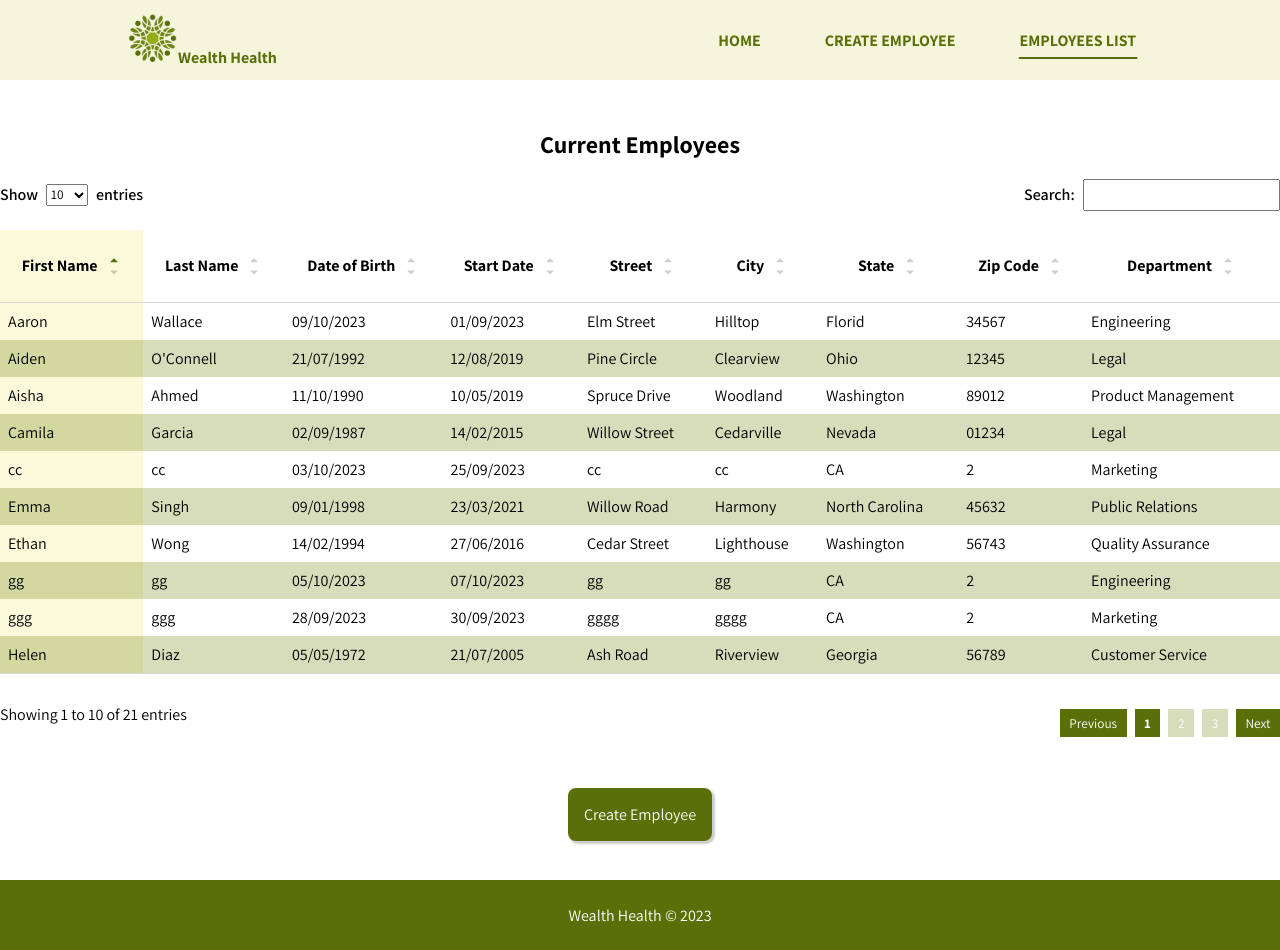
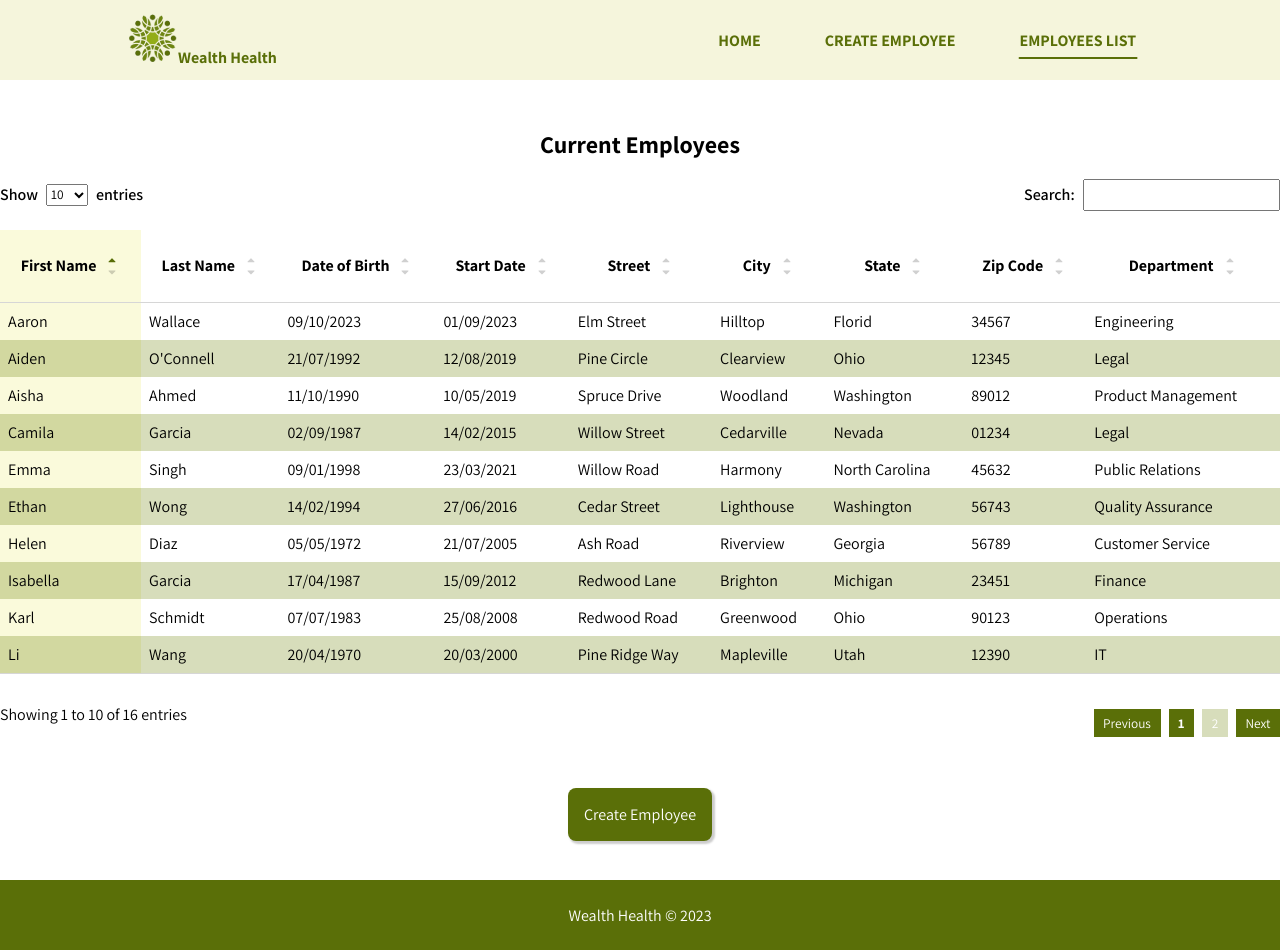
Before and after one commit to Lulu-Soso/P-14_Wealth-Health_Frontend, a React (Create React App) app: page /employees/list in a window 1280 px wide. Built offline with nearby package versions, Linux system fonts and the light colour scheme; data requests are answered from the project's data file.

Commit message:
refactoring

```diff
--- a/db.json
+++ b/db.json
@@ -191,66 +191,6 @@
       "state": "Washington",
       "zipCode": "56743",
       "department": "Quality Assurance"
-    },
-    {
-      "firstName": "cc",
-      "lastName": "cc",
-      "birthDate": "03/10/2023",
-      "startDate": "25/09/2023",
-      "street": "cc",
-      "city": "cc",
-      "state": "CA",
-      "zipCode": "2",
-      "department": "Marketing",
-      "id": 17
-    },
-    {
-      "firstName": "qq",
-      "lastName": "qq",
-      "birthDate": "26/09/2023",
-      "startDate": "29/09/2023",
-      "street": "qq",
-      "city": "qq",
-      "state": "CA",
-      "zipCode": "0",
-      "department": "Marketing",
-      "id": 18
-    },
-    {
-      "firstName": "gg",
-      "lastName": "gg",
-      "birthDate": "05/10/2023",
-      "startDate": "07/10/2023",
-      "street": "gg",
-      "city": "gg",
-      "state": "CA",
-      "zipCode": "2",
-      "department": "Engineering",
-      "id": 19
-    },
-    {
-      "firstName": "pp",
-      "lastName": "pp",
-      "birthDate": "26/09/2023",
-      "startDate": "28/09/2023",
-      "street": "pp",
-      "city": "pp",
-      "state": "CA",
-      "zipCode": "2",
-      "department": "Marketing",
-      "id": 20
-    },
-    {
-      "firstName": "ggg",
-      "lastName": "ggg",
-      "birthDate": "28/09/2023",
-      "startDate": "30/09/2023",
-      "street": "gggg",
-      "city": "gggg",
-      "state": "CA",
-      "zipCode": "2",
-      "department": "Marketing",
-      "id": 21
     }
   ]
 }
--- /dev/null
+++ b/src/components/ConfirmationModal.jsx
@@ -0,0 +1,14 @@
+import React from "react";
+
+const ConfirmationModal = ({ isOpen, message, onClose }) => {
+  return (
+    <div className={`modal ${isOpen ? "active" : ""}`}>
+      <div className="modal-content">
+        <p>{message}</p>
+        <button onClick={onClose}>X</button>
+      </div>
+    </div>
+  );
+};
+
+export default ConfirmationModal;
--- a/src/feature/employees.slice.js
+++ b/src/feature/employees.slice.js
@@ -18,10 +18,6 @@ const initialState = {
   error: null,
   filteredResults: [],
   searchValue: "",
-  pagination: {
-    currentPage: 1,
-    entriesToShow: 10,
-  },
 };
 
 const employeesSlice = createSlice({
@@ -45,25 +41,24 @@ const employeesSlice = createSlice({
     setEntriesToShow: (state, { payload }) => {
       state.pagination.entriesToShow = payload;
     },
-    setCurrentPage: (state, { payload }) => {
-      state.pagination.currentPage = payload;
-    },
-    filterEmployees: (state) => {
+    setSearch: (state, { payload }) => {
+      // Définit la valeur de recherche dans le state
+      state.searchValue = payload;
+      // Si une valeur de recherche est définie
       if (state.searchValue) {
+        // Convertit la valeur de recherche en minuscules
         const searchValueLowerCase = state.searchValue.toLowerCase();
+        // Filtre les résultats en fonction de la valeur de recherche
         state.filteredResults = state.employeesData.filter(employee =>
+          // Vérifie si l'une des valeurs de l'employé contient la valeur de recherche
           Object.values(employee).some(value =>
             String(value).toLowerCase().includes(searchValueLowerCase)
           )
         );
       } else {
+        // Si aucune valeur de recherche n'est définie, réinitialise les résultats filtrés
         state.filteredResults = [];
       }
-    },
-    setSearch: (state, { payload }) => {
-      state.searchValue = payload;
-      // After setting the search value, we filter the employees
-      employeesSlice.caseReducers.filterEmployees(state);
     },
   },
 });
@@ -72,7 +67,6 @@ export const {
   setEmployeesData,
   addEmployee,
   setError,
-  setCurrentPage,
   setEntriesToShow,
   setSearch,
 } = employeesSlice.actions;
--- a/src/pages/CreateEmployeePage.jsx
+++ b/src/pages/CreateEmployeePage.jsx
@@ -1,10 +1,11 @@
 import React, { useState } from "react";
 import { Link } from "react-router-dom";
+import axios from "axios";
+import { addEmployee, setError } from "../feature/employees.slice";
+import { useDispatch } from "react-redux";
 import DropdownForm from "../components/DropdownForm";
 import DateSelector from "../components/DateSelector";
-import { useDispatch } from "react-redux";
-import axios from "axios";
-import { addEmployee } from "../feature/employees.slice";
+import ConfirmationModal from "../components/ConfirmationModal";
 
 /**
  * Composant de la page de création d'employé.
@@ -20,9 +21,8 @@ const CreateEmployeePage = () => {
   const [state, setState] = useState("");
   const [zipCode, setZipCode] = useState("");
   const [department, setDepartment] = useState("");
-  const [showConfirmation, setShowConfirmation] = useState(false);
-  const [confirmationTimer, setConfirmationTimer] = useState(null);
-  const [showError, setShowError] = useState(false); // État pour gérer l'affichage de l'erreur
+  const [showModalConfirmation, setShowModalConfirmation] = useState(false);
+  const [showEmptyFieldsMessage, setShowEmptyFieldsMessage] = useState(false); // État pour gérer l'affichage de l'erreur
 
   const dispatch = useDispatch();
 
@@ -45,14 +45,15 @@ const CreateEmployeePage = () => {
       zipCode.trim() === "" ||
       department === ""
     ) {
-      setShowError(true); // Affiche la div d'erreur
-
+      setShowEmptyFieldsMessage(true); // Affiche la div d'erreur
+      // Utilise l'action setError pour enregistrer l'erreur dans le store Redux
+      dispatch(setError("All fields are mandatory."));
       // Masque le message d'erreur après 3 secondes (3000 millisecondes)
       setTimeout(() => {
-        setShowError(false);
+        setShowEmptyFieldsMessage(false);
       }, 3000);
 
-      setShowConfirmation(false); // Masque la fenêtre modale de confirmation
+      setShowModalConfirmation(false); // Masque la fenêtre modale de confirmation
       return; // Arrête la soumission du formulaire
     }
 
@@ -94,10 +95,12 @@ const CreateEmployeePage = () => {
         "http://localhost:5000/employees",
         data
       );
-      console.log("Response:", response.data);
+      // console.log("Response:", response.data);
       dispatch(addEmployee(response.data));
-      setShowConfirmation(true); // Affiche la fenêtre modale de confirmation
+      setShowModalConfirmation(true); // Affiche la fenêtre modale de confirmation
       resetFormFields();
+      // Réinitialise l'erreur dans le store Redux si nécessaire
+      dispatch(setError(null));
     } catch (error) {
       console.error("Error creating employee:", error);
     }
@@ -107,19 +110,11 @@ const CreateEmployeePage = () => {
    * Gère l'affichage de la fenêtre modale de confirmation.
    */
   const handleConfirmation = () => {
-    setShowConfirmation(true); // Affiche la fenêtre modale
-    clearTimeout(confirmationTimer); // Supprime le minuteur précédent
-    const timer = setTimeout(() => {
-      setShowConfirmation(false); // Ferme la fenêtre modale après un certain temps
-    }, 3000); // 3000 millisecondes (3 secondes)
-    setConfirmationTimer(timer); // Stocke le nouveau minuteur
-  };
-
-  /**
-   * Ferme la fenêtre modale de confirmation.
-   */
-  const closeConfirmation = () => {
-    setShowConfirmation(false); // Ferme la fenêtre modale
+    setShowModalConfirmation(true); // Affiche la fenêtre modale
+    // Masque le message d'erreur après 3 secondes (3000 millisecondes)
+    setTimeout(() => {
+      setShowModalConfirmation(false); // Ferme la fenêtre modale après un certain temps
+    }, 3000);
   };
 
   // Tableau d'options pour les États
@@ -144,7 +139,7 @@ const CreateEmployeePage = () => {
       <h2>Create Employee</h2>
 
       {/* Div d'erreur */}
-      {showError && (
+      {showEmptyFieldsMessage && (
         <div className="right-error-message">
           <p>All fields are mandatory.</p>
         </div>
@@ -245,15 +240,11 @@ const CreateEmployeePage = () => {
       <div className="link-employee">
         <Link to="/employees/list">View Current Employees</Link>
       </div>
-      <div
-        id="confirmation"
-        className={`modal ${showConfirmation ? "active" : ""}`}
-      >
-        <div className="modal-content">
-          <p>Employee Created !</p>
-          <button onClick={closeConfirmation}>X</button>
-        </div>
-      </div>
+      <ConfirmationModal
+        isOpen={showModalConfirmation}
+        message="Employee Created !"
+        onClose={() => setShowModalConfirmation(false)}
+      />
     </div>
   );
 };
--- a/src/pages/EmployeesListPage.jsx
+++ b/src/pages/EmployeesListPage.jsx
@@ -171,10 +171,15 @@ const EmployeesListPage = () => {
   // Fonction pour filtrer les données des employés en fonction de la recherche
 const paginatedData = sortedData
 .filter((employee) => {
+  // Vérifie si la valeur de recherche est vide
   if (!searchValue) return true;
+
+  // Convertit la valeur de recherche en minuscules pour une recherche insensible à la casse
   const searchLowerCase = searchValue.toLowerCase();
+
+  // Vérifie si l'employé actuel correspond à la recherche dans plusieurs champs
   return (
-        employee.firstName.toLowerCase().includes(searchLowerCase) ||
+    employee.firstName.toLowerCase().includes(searchLowerCase) || // Vérifie le prénom
     employee.lastName.toLowerCase().includes(searchLowerCase) ||
     employee.birthDate.toLowerCase().includes(searchLowerCase) ||
     employee.startDate.toLowerCase().includes(searchLowerCase) ||
@@ -185,7 +190,9 @@ const EmployeesListPage = () => {
     employee.department.toLowerCase().includes(searchLowerCase)
   );
 })
+// Effectue une pagination en tranchant les données filtrées en fonction de la page actuelle et du nombre d'entrées à afficher par page
 .slice((currentPage - 1) * entriesToShow, currentPage * entriesToShow);
+
 
   /**
    * Gère le changement de valeur dans le champ de recherche.
@@ -203,8 +210,9 @@ const EmployeesListPage = () => {
  * @property {string} e.target.value - La valeur actuelle du champ de recherche.
  */
   const handleEntriesChange = (e) => {
-    setEntriesToShow(+e.target.value);
-    setCurrentPage(1);
+    // Convertir la valeur du champ de recherche en nombre et la définir comme nouvelle valeur pour 'entriesToShow'
+    setEntriesToShow(+e.target.value); // L'utilisation de + avant e.target.value convertit cette valeur en nombre
+    setCurrentPage(1); // Réinitialiser la page actuelle à la première page lorsque le nombre d'entrées par page change
   };
 
   // Utilise useEffect pour afficher un message si la recherche est vide
```
Lines whose indentation alone changed are shown as unchanged.
